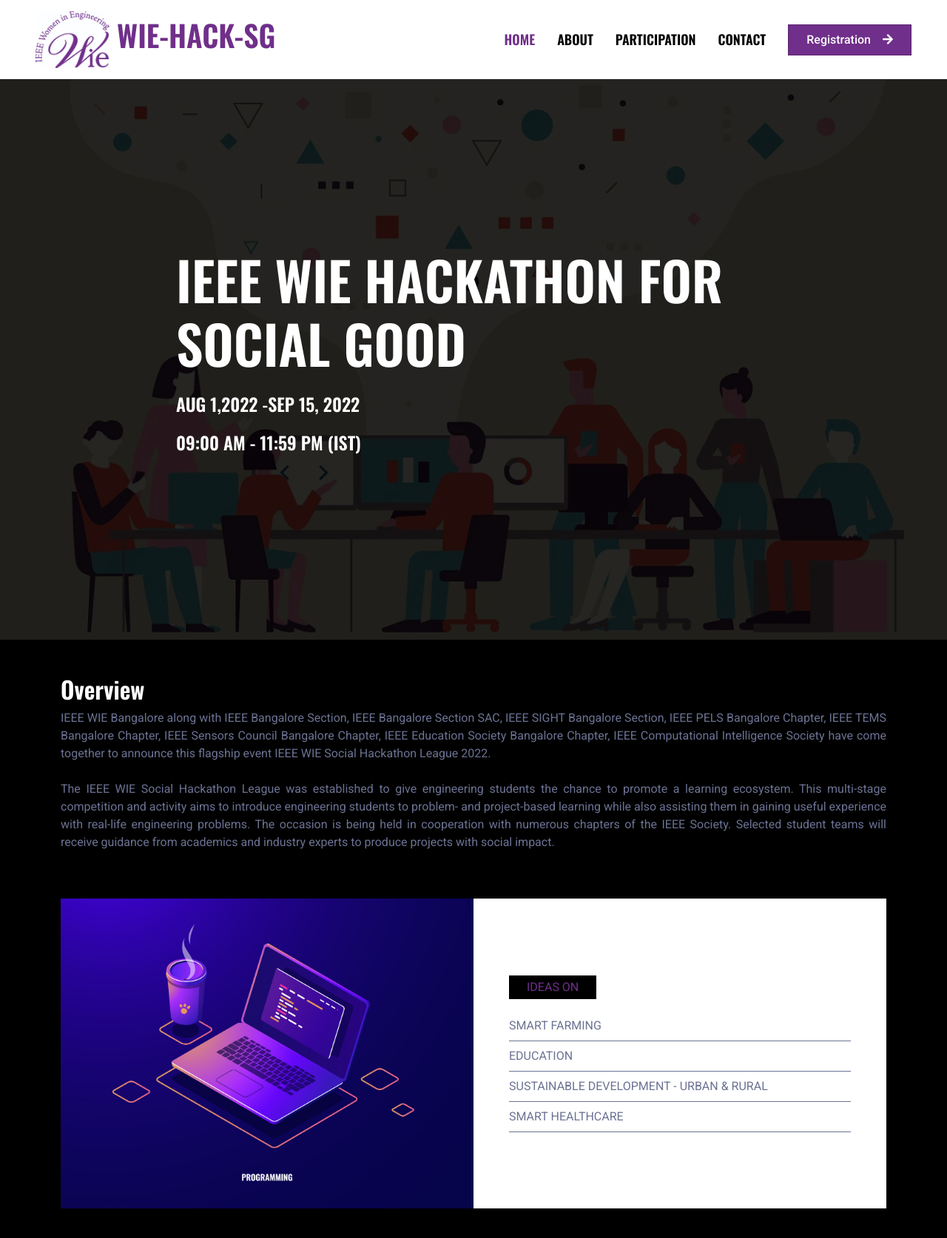
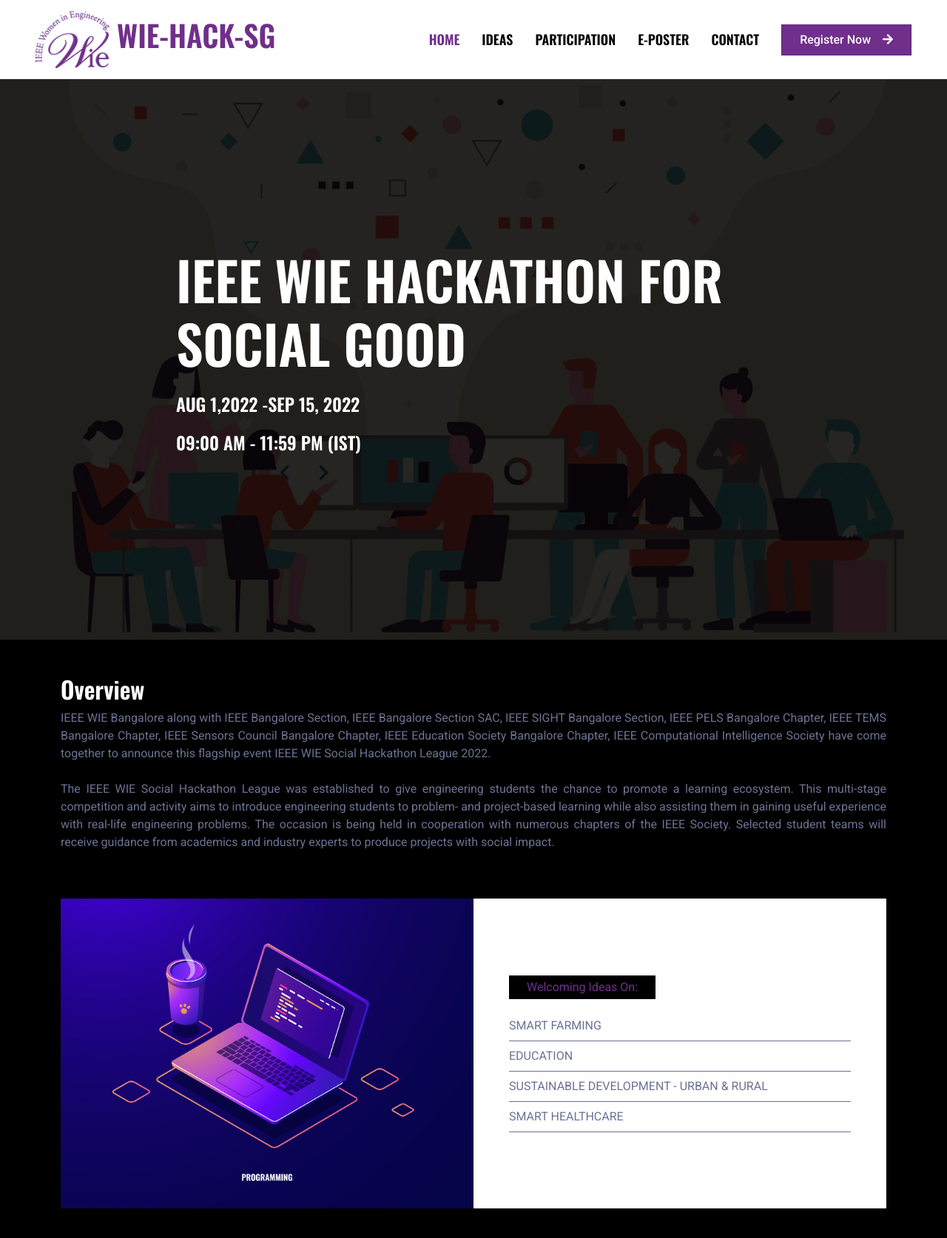
Before and after one commit to Nagalekha/WIE-HACK-SG, a PHP site: page / in a window 1280 px wide. Shown: the top 1674 px of the page at 74% size. Run offline with PHP 8.4, Linux system fonts and the light colour scheme; some libraries are stand-ins or nearby versions.

Commit message:
eposter download

```diff
--- a/components/navbar.php
+++ b/components/navbar.php
@@ -9,12 +9,13 @@
     <div class="collapse navbar-collapse" id="navbarCollapse">
         <div class="navbar-nav ms-auto p-4 p-lg-0">
             <a href="index.php" class="nav-item nav-link active">Home</a>
-            <a class="nav-link scrollto" href="#overview">About</a>
+            <a class="nav-link scrollto" href="#overview">Ideas</a>
             <a class="nav-link scrollto" href="#criteria">Participation</a>
+            <a class="nav-link scrollto" href="./assets/WIESHL2022.pdf" target="_blank" download="WIE Hack SG">E-Poster</a>
 
             <a href="contact.html" class="nav-item nav-link">Contact</a>
         </div>
-        <a href="https://in.explara.com/e/wie-hackathon" target=_blank class="btn btn-primary rounded-0 py-2 px-lg-4 d-none d-lg-block">Registration<i class="fa fa-arrow-right ms-3"></i></a>
+        <a href="https://in.explara.com/e/wie-hackathon" target=_blank class="btn btn-primary rounded-0 py-2 px-lg-4 d-none d-lg-block">Register Now<i class="fa fa-arrow-right ms-3"></i></a>
     </div>
 </nav>
 <!-- Navbar End -->
--- a/index.php
+++ b/index.php
@@ -69,7 +69,7 @@
                 </div>
                 <div class="col-lg-6 wow fadeIn" data-wow-delay="0.5s">
                     <div class="bg-secondary h-100 d-flex flex-column justify-content-center p-5">
-                        <p class="d-inline-flex bg-dark text-primary py-1 px-4 me-auto">IDEAS ON</p>
+                        <p class="d-inline-flex bg-dark text-primary py-1 px-4 me-auto">Welcoming Ideas On:</p>
                         <div>
                             <div class="d-flex justify-content-between border-bottom py-2">
 
```
Also changed, not shown: 1 other file.
